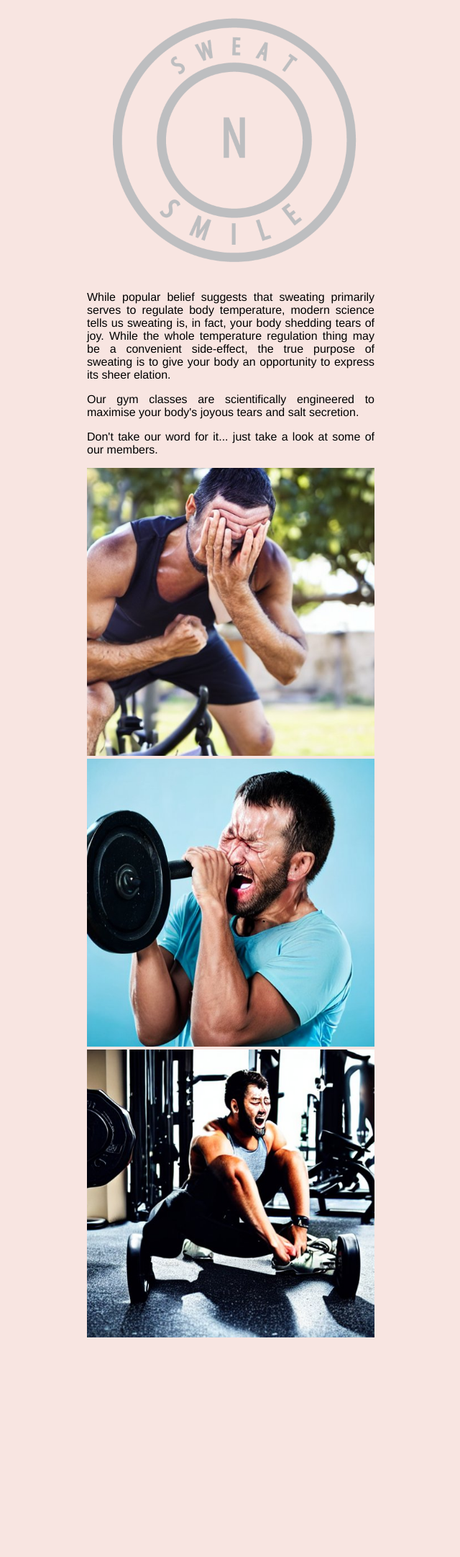
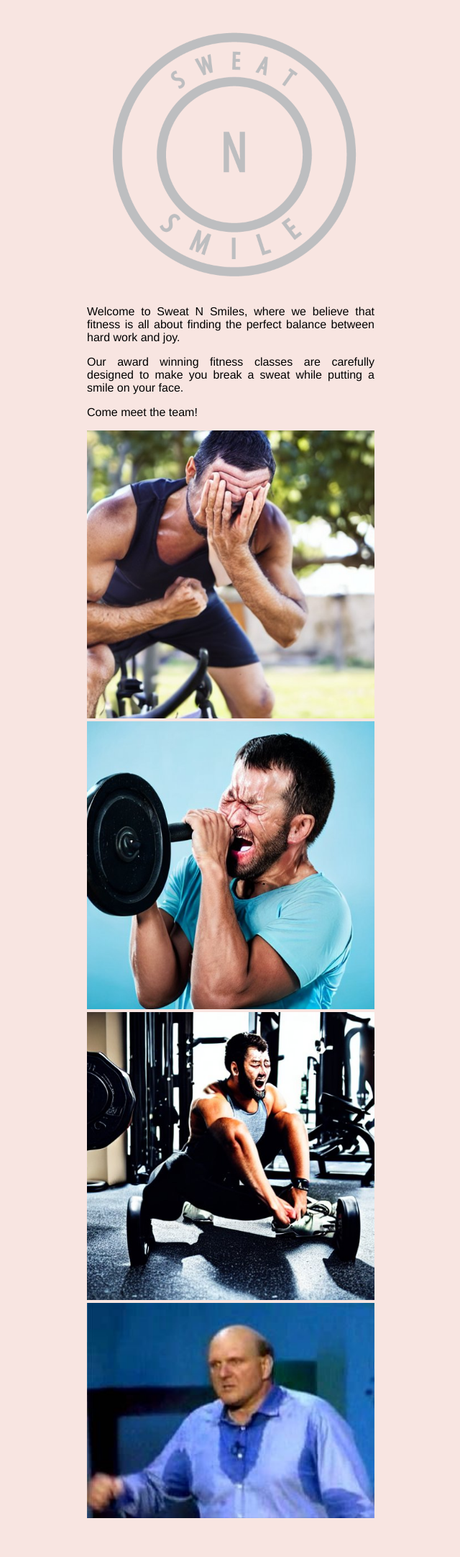
Before and after one commit to ravaldo/soloproject, a Flask app: page / in a window 1280 px wide. Shown: the part 80-2243 px from the top of the page at 72% size, without its empty margins (319-959 px from the left). Before the commit the page ends 1938 px from the top, so only its background shows below. Run offline with Flask 3, Linux system fonts and the light colour scheme.

Commit message:
diagrams and images

```diff
--- a/static/style.css
+++ b/static/style.css
@@ -127,6 +127,7 @@ body > header {
 	justify-content: space-between;
 	background-color: #aaa;
 	padding-right: 30px;
+	margin-bottom: 20px;
 /*	height: 2em;*/
 }
 
--- a/templates/index.html
+++ b/templates/index.html
@@ -7,14 +7,15 @@
 			<img id="brand" src="{{url_for('static', filename='sweat.png')}}">
 
 			<div id="blurb">
-				<p>While popular belief suggests that sweating primarily serves to regulate body temperature, modern science tells us sweating is, in fact, your body shedding tears of joy. While the whole temperature regulation thing may be a convenient side-effect, the true purpose of sweating is to give your body an opportunity to express its sheer elation.</p>
-				<p>Our gym classes are scientifically engineered to maximise your body's joyous tears and salt secretion.</p>
-				<p>Don't take our word for it... just take a look at some of our members.</p>
+				<p>Welcome to Sweat N Smiles, where we believe that fitness is all about finding the perfect balance between hard work and joy.</p>
+				<p>Our award winning fitness classes are carefully designed to make you break a sweat while putting a smile on your face.</p>
+				<p>Come meet the team!</p>
 			</div>
 			<div class="images">
 				<img src="{{url_for('static', filename='Untitled1.jpg')}}">
 				<img src="{{url_for('static', filename='Untitled2.jpg')}}">
 				<img src="{{url_for('static', filename='Untitled3.jpg')}}">
+				<img src="{{url_for('static', filename='steve.jpg')}}">
 			</div>
 
 
```
Also changed, not shown: diagrams/solo_project_site_map.png (added), diagrams/solo_project_use_case_diagram.png (added), diagrams/solo_project_wireframe.png (added), diagrams/soloproject class diagram.png (added), diagrams/soloproject object diagram.png (added), static/steve.jpg (added).
